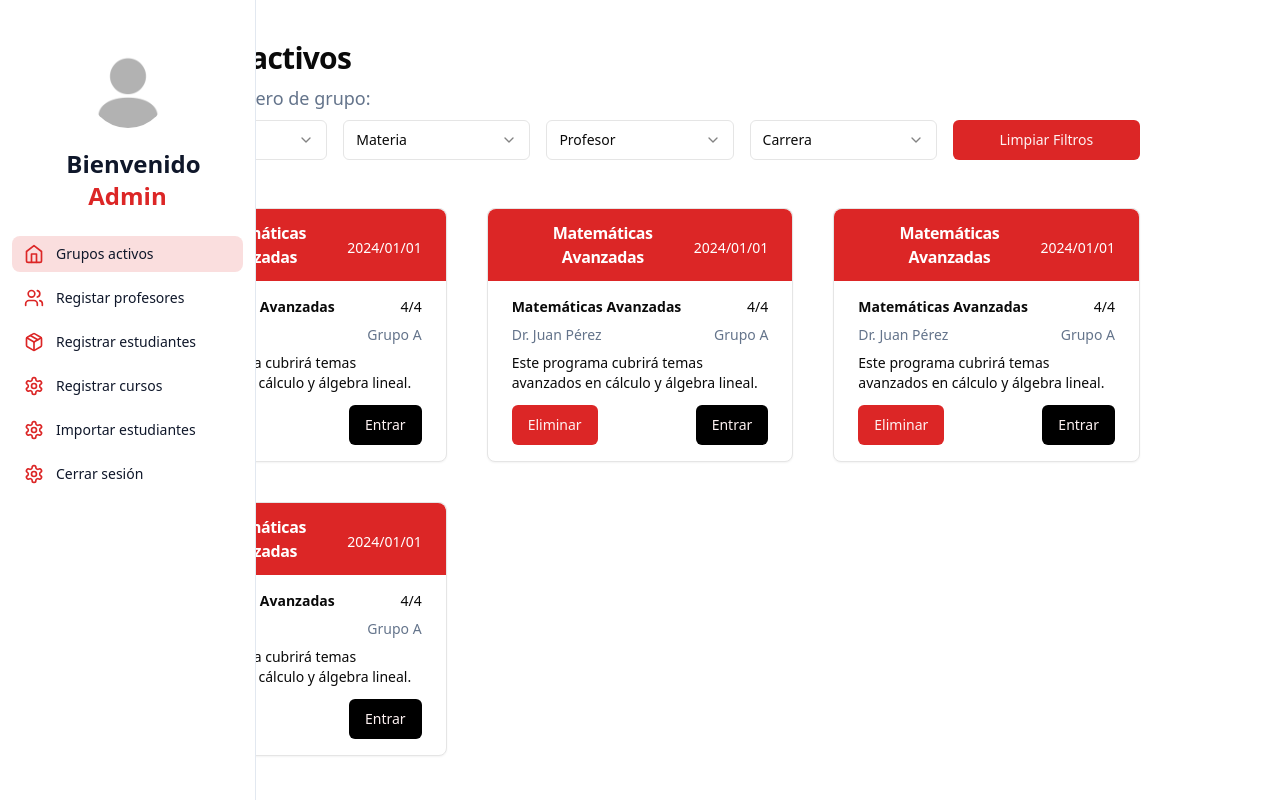
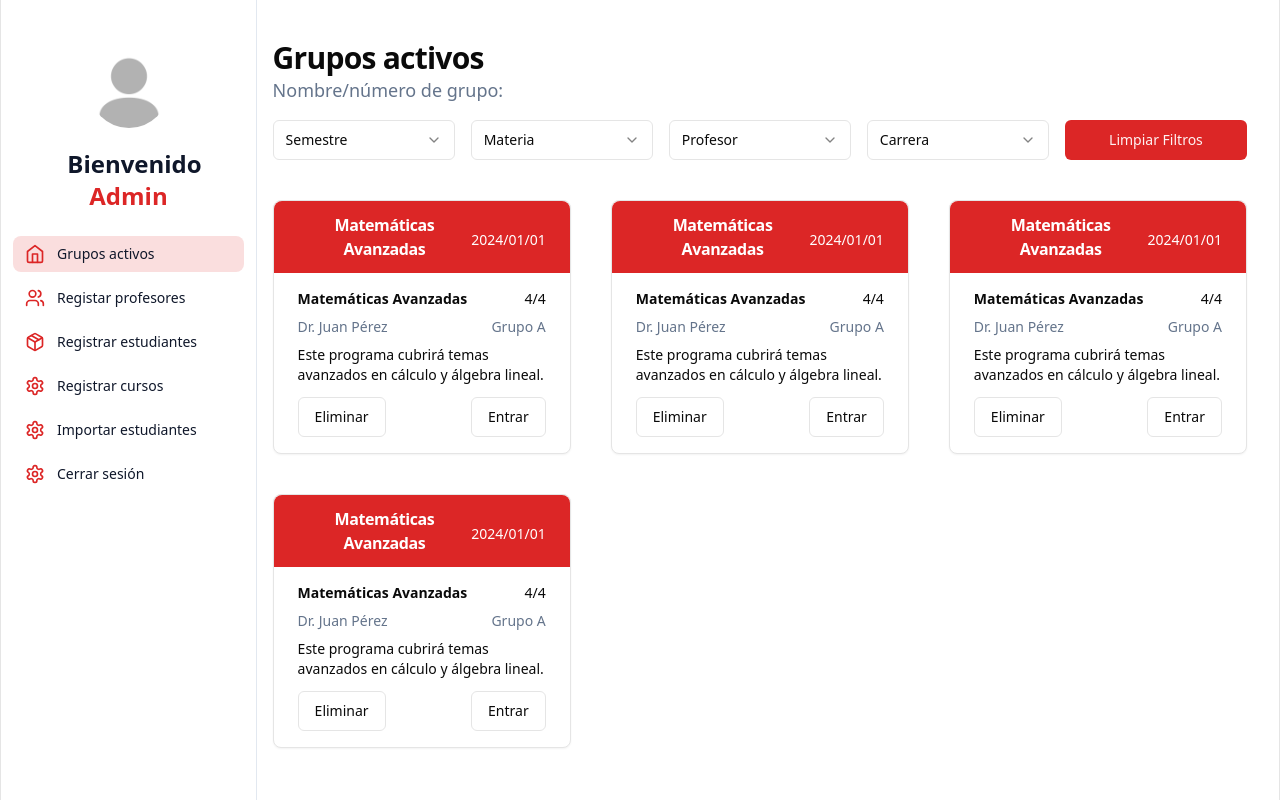
Before and after one commit to univalle/teameval, a Next.js app: page / in a window 1280 px wide. Built offline with nearby package versions, Linux system fonts and the light colour scheme.

Commit message:
fix filters layout

```diff
--- a/src/app/layout.jsx
+++ b/src/app/layout.jsx
@@ -1,7 +1,4 @@
-import { Inter } from 'next/font/google'
 import './globals.css'
-
-const inter = Inter({ subsets: ['latin'] })
 
 export const metadata = {
   title: 'Teameval',
@@ -18,8 +15,8 @@ export default function RootLayout ({ children }) {
           type='image/x-icon'
         />
       </head>
-      <body className={`${inter.styles} w-full xl:w-[1000px] mx-auto mt-4`}>
-        {children}
+      <body>
+        <div className='container px-0 border-x '>{children}</div>
       </body>
     </html>
   )
--- a/src/app/login/page.jsx
+++ b/src/app/login/page.jsx
@@ -1,4 +1,3 @@
-import React from 'react'
 import Link from 'next/link'
 
 // TODO COLORES PERSONALIZADOS DE LA APLICACION SEGUN EL MOCKUP
@@ -9,12 +8,7 @@ import Link from 'next/link'
 
 function login () {
   return (
-    <html>
-      <head>
-        <title>Login</title>
-      </head>
-
-      <body style={{ margin: '0', padding: '0' }}>
+    <di className=''>
       <div
         style={{
           display: 'flex',
@@ -100,7 +94,6 @@ function login () {
                 marginBottom: '18px',
                 borderRadius: '8px',
                 width: '450px'
-
               }}
             >
               Inicio de sesion
@@ -112,8 +105,7 @@ function login () {
           </div>
         </div>
       </div>
-      </body>
-    </html>
+    </di>
   )
 }
 
--- a/src/app/page.jsx
+++ b/src/app/page.jsx
@@ -4,16 +4,18 @@ import { ProgramsList } from '@/components/programs-list'
 
 export default function Home () {
   return (
-    <div className='mt-10 space-y-2'>
+    <div className='grid grid-cols-5'>
       <Sidebar />
+      <div className='col-span-4 pl-4 pr-8 mt-10'>
         <h1 className='text-3xl font-semibold tracking-tight scroll-m-20'>
           Grupos activos
         </h1>
-      <p className='text-lg text-muted-foreground text-slate-500'>
+        <h3 className='mb-4 text-lg text-muted-foreground text-slate-500'>
           <span>Nombre/número de grupo:</span>
-      </p>
+        </h3>
         <Filters />
         <ProgramsList />
       </div>
+    </div>
   )
 }
--- a/src/components/program-card.jsx
+++ b/src/components/program-card.jsx
@@ -36,8 +36,8 @@ export function ProgramCard ({
         <p className='text-sm'>{description}</p>
       </CardContent>
       <CardFooter className='flex justify-between p-6 py-0 pb-4'>
-        <Button>Eliminar</Button>
-        <Button variant='black'>Entrar</Button>
+        <Button variant='outline'>Eliminar</Button>
+        <Button variant='outline'>Entrar</Button>
       </CardFooter>
     </Card>
   )
--- a/src/components/sidebar.jsx
+++ b/src/components/sidebar.jsx
@@ -2,7 +2,7 @@ export function Sidebar () {
   return (
     <aside
       id='sidebar'
-      className='fixed top-0 left-0 z-40 w-64 h-screen transition-transform'
+      className='w-64 h-screen transition-transform '
       aria-label='Sidebar'
     >
       <div className='flex flex-col h-full px-3 py-4 overflow-y-auto bg-white border-r border-slate-200 dark:border-slate-700 dark:bg-slate-900'>
```
Lines whose indentation alone changed are shown as unchanged.
